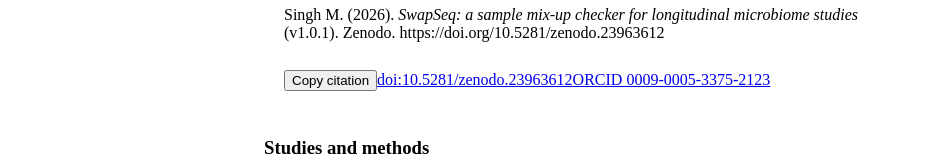
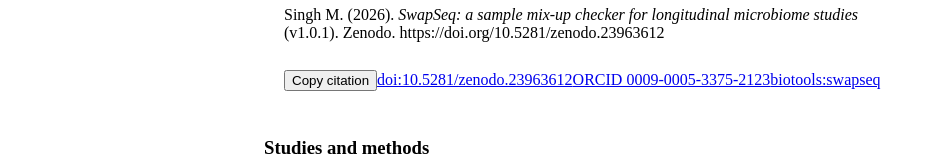
Before and after one commit to bymankirat/swapseq, a plain HTML site: page method/validation_src.html in a window 1280 px wide. Shown: the part 7823-7983 px from the top of the page, without its empty margins (0-934 px from the left). Drawn offline with Linux system fonts and the light colour scheme.

Commit message:
Add bio.tools registration

```diff
--- a/method/validation_src.html
+++ b/method/validation_src.html
@@ -280,7 +280,7 @@ node method/realswap.mjs       # the real diet-study swap</pre>
   <span class="secno">12</span><h2>Cite and references</h2>
   <div class="panel cite">
     <p id="citeText">Singh M. (2026). <i>SwapSeq: a sample mix-up checker for longitudinal microbiome studies</i> (v1.0.1). Zenodo. https://doi.org/10.5281/zenodo.23963612</p>
-    <div class="actions"><button class="btn ghost small" type="button" id="copyCite">Copy citation</button><span class="copied" id="copied" hidden>Copied</span><a href="https://doi.org/10.5281/zenodo.23963612" target="_blank" rel="noopener">doi:10.5281/zenodo.23963612</a><a href="https://orcid.org/0009-0005-3375-2123" target="_blank" rel="noopener">ORCID 0009-0005-3375-2123</a></div>
+    <div class="actions"><button class="btn ghost small" type="button" id="copyCite">Copy citation</button><span class="copied" id="copied" hidden>Copied</span><a href="https://doi.org/10.5281/zenodo.23963612" target="_blank" rel="noopener">doi:10.5281/zenodo.23963612</a><a href="https://orcid.org/0009-0005-3375-2123" target="_blank" rel="noopener">ORCID 0009-0005-3375-2123</a><a href="https://bio.tools/swapseq" target="_blank" rel="noopener">biotools:swapseq</a></div>
   </div>
   <h3 style="margin-top:28px;margin-bottom:12px">Studies and methods</h3>
   <ul class="refs">
```
Also changed, not shown: validation.html (+1 -1 lines), README.md.
